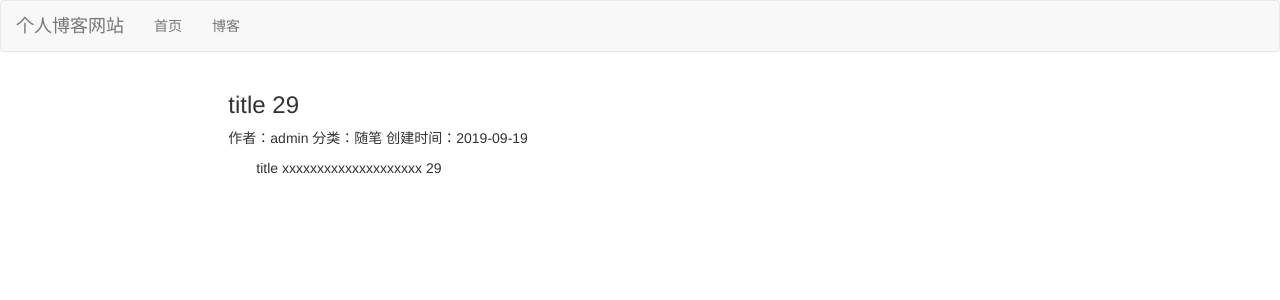
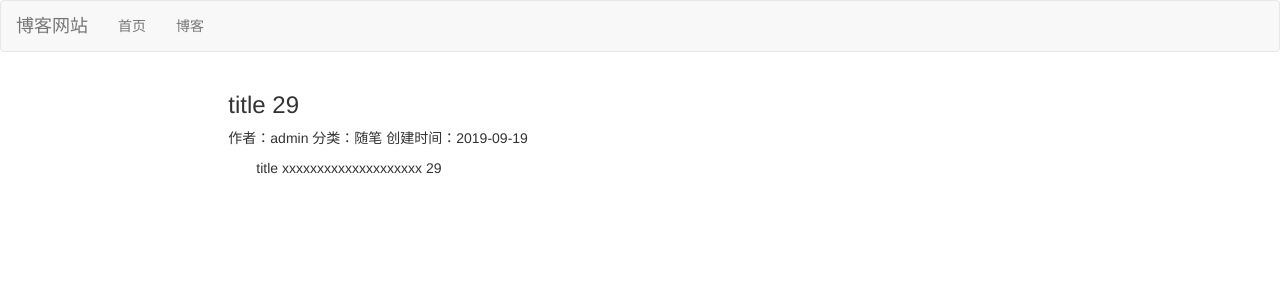
Before and after one commit to lily364/mysite, a Django app: page /blogs/33 in a window 1280 px wide. Shown: the top 300 px of the page. Run offline with Django 3.2, Linux system fonts and the light colour scheme; data comes from the database, SQL or seed files in the repository; some libraries are stand-ins or nearby versions.

Commit message:
20190920 修改博客名称

```diff
--- a/templates/base.html
+++ b/templates/base.html
@@ -16,7 +16,7 @@
                         <span class="icon-bar"></span>
                         <span class="icon-bar"></span>
                      </button>
-                  <a class="navbar-brand" href="{% url 'home' %}">个人博客网站</a>
+                  <a class="navbar-brand" href="{% url 'home' %}">博客网站</a>
                 </div>
 
             <!-- Collect the nav links, forms, and other content for toggling -->
```
